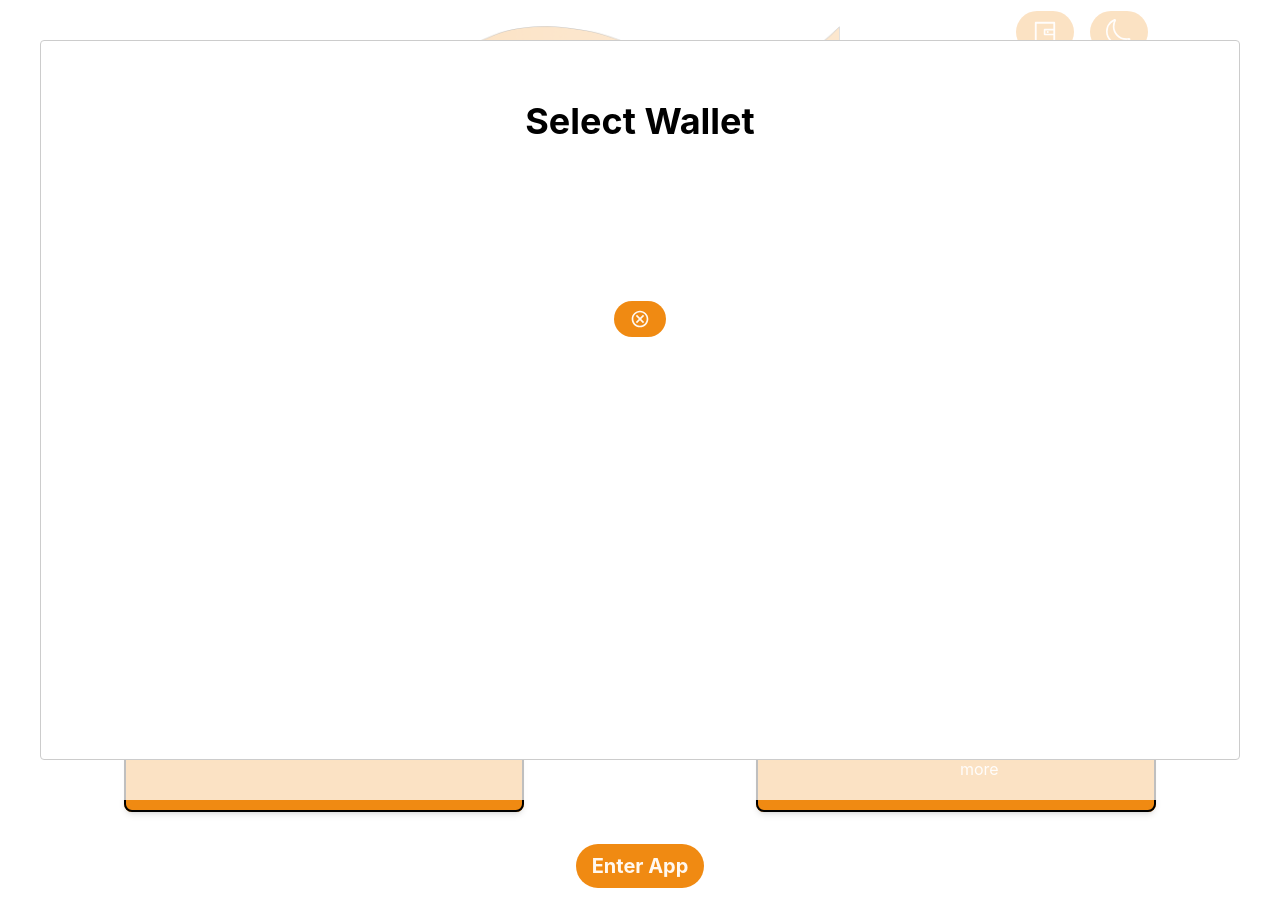
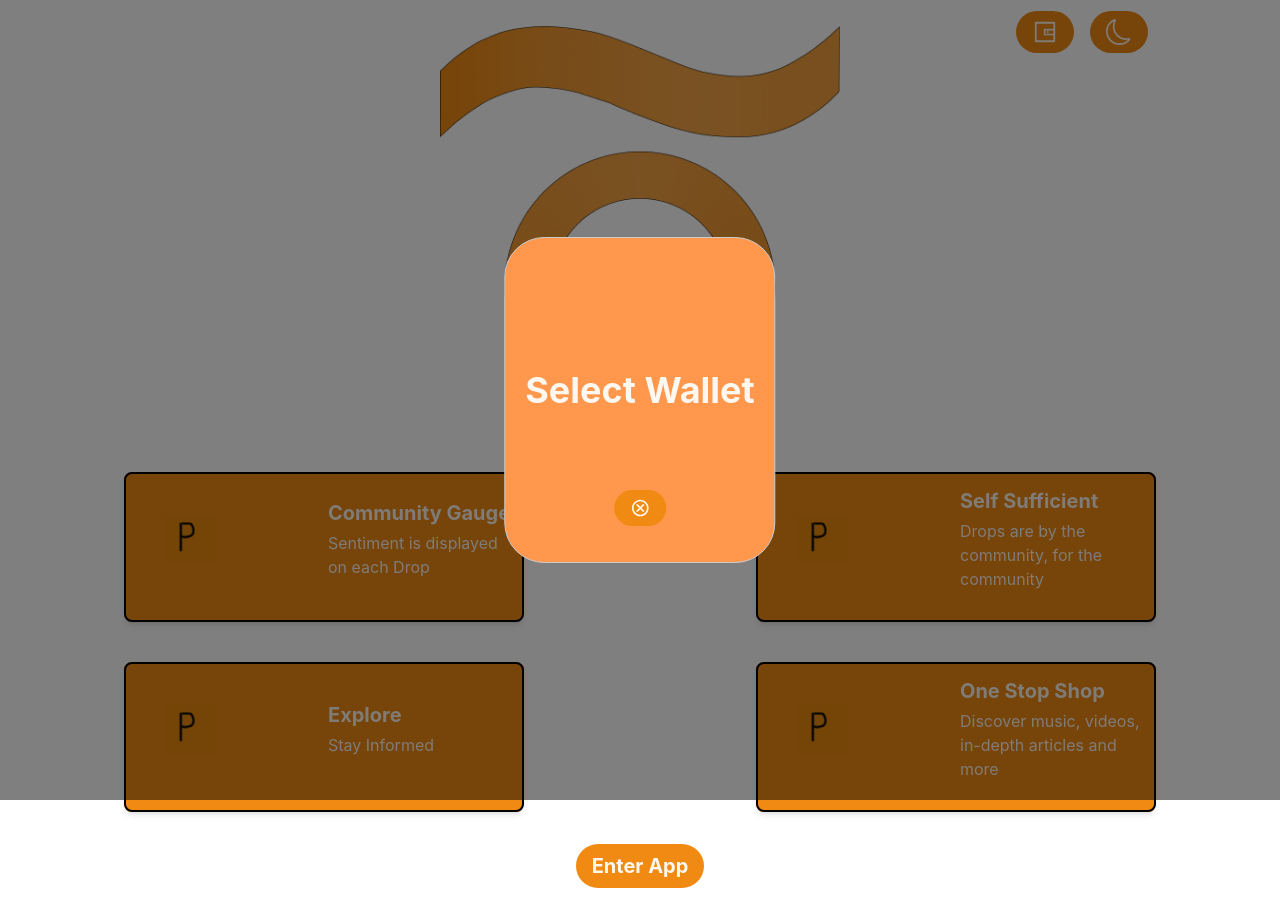
Before and after one commit to Gavriel94/Gaia, a React (Create React App) app in the folder frontend/: page / in a window 1280 px wide. Both pictures are taken after a click on the button 1045 px from the left and 32 px from the top of the page. Built offline with nearby package versions, Linux system fonts and the light colour scheme.

Commit message:
modal styling

```diff
--- a/frontend/src/components/CustomModal.jsx
+++ /dev/null
@@ -1,9 +0,0 @@
-import React from 'react'
-
-const CustomModal = ({ arrayToMap }) => {
-  return (
-    <div>CustomModal</div>
-  )
-}
-
-export default CustomModal
--- a/frontend/src/components/WalletConnectV2.jsx
+++ b/frontend/src/components/WalletConnectV2.jsx
@@ -4,6 +4,7 @@ import LoadingSpinner from './LoadingSpinner'
 import { AiOutlineWallet } from 'react-icons/ai'
 import Modal from 'react-modal'
 import { MdOutlineCancel } from 'react-icons/md'
+import '../modal.css'
 
 import {
     Address,
@@ -55,6 +56,8 @@ import {
 } from "@emurgo/cardano-serialization-lib-asmjs"
 import Title from './Title'
 import { useStateContext } from '../context/ContextProvider'
+import { deepCompareKeys } from '@blueprintjs/core/lib/esm/common/utils'
+import { BiBluetooth } from 'react-icons/bi'
 let Buffer = require('buffer/').Buffer
 
 const WalletConnectV2 = () => {
@@ -98,7 +101,7 @@ const WalletConnectV2 = () => {
         let discardedWallets = [] //remove legacy or unsupported wallets
         for (const key in window.cardano) {
             if (window.cardano[key].enable && wallets.indexOf(key) === -1) {
-                if (key === 'ccvault' || key === 'typhon') {
+                if (key === 'ccvault' || key === 'typhon' || key === 'flint') {
                     discardedWallets.push(key)
                 }
                 else {
@@ -431,55 +434,42 @@ const WalletConnectV2 = () => {
                     })
                     setLoading(false)
                 } else {
-                    console.log('no wallet enabled branch')
-                    // setUtxos(null)
-                    // setCollatUtxos(null)
-                    // setBalance(null)
-                    // setChangeAddress(null)
-                    // setRewardAddress(null)
-                    // setUsedAddress(null)
-
-                    // setTxBody(null)
-                    // setTxBodyCborHex_unsigned('')
-                    // setTxBodyCborHex_signed('')
-                    // setSubmittedTxHash('')
+                    console.log('no wallet enabled')
+                    setConnectedWallet({
+                        Utxos: undefined,
+                        collatUtxos: undefined,
+                        balance: undefined,
+                        changeAddress: null,
+                        rewardAddress: null,
+                        usedAddress: null,
+                        txBody: null,
+                        txBodyCborHex_unsigned: '',
+                        txBodyCborHex_signed: '',
+                        submittedTxHash: ''
+                    })
+                    setLoading(false)
                 }
             } else {
-                console.log('no wallet found branch')
-                // setWalletIsEnabled(false)
-                // setUtxos(null)
-                // setCollatUtxos(null)
-                // setBalance(null)
-                // setChangeAddress(null)
-                // setRewardAddress(null)
-                // setUsedAddress(null)
+                console.log('no wallet found')
+                setConnectedWallet({
+                    walletIsEnabled: false,
+                    Utxos: undefined,
+                    collatUtxos: undefined,
+                    balance: undefined,
+                    changeAddress: null,
+                    rewardAddress: null,
+                    usedAddress: null,
+                    txBody: null,
+                    txBodyCborHex_unsigned: '',
+                    txBodyCborHex_signed: '',
+                    submittedTxHash: ''
 
-                // setTxBody(null)
-                // setTxBodyCborHex_unsigned('')
-                // setTxBodyCborHex_signed('')
-                // setSubmittedTxHash('')
+                })
             }
         } catch (err) {
             console.log(err)
         }
     }
-
-    // const resetWalletSelection = async () => {
-    //     console.log('resetting wallet selection')
-    //     setWalletFound(false)
-    //     setWalletIsEnabled(false)
-    //     setUtxos(null)
-    //     setCollatUtxos(null)
-    //     setBalance(null)
-    //     setChangeAddress(null)
-    //     setRewardAddress(null)
-    //     setUsedAddress(null)
-
-    //     setTxBody(null)
-    //     setTxBodyCborHex_unsigned('')
-    //     setTxBodyCborHex_signed('')
-    //     setSubmittedTxHash('')
-    // }
 
     /**
      * Every transaction requires the transaction builder and setting of protocol parameters
@@ -516,8 +506,12 @@ const WalletConnectV2 = () => {
 
     const openModal = () => {
         pollWallets()
-        setShowModal(true)
-        document.body.style.overflow = 'hidden';
+        setShowModal(!showModal)
+        if(showModal) {
+            document.body.style.overflow = 'unset';
+        } else {
+            document.body.style.overflow = 'hidden';
+        }
     }
 
     const closeModal = () => {
@@ -529,6 +523,34 @@ const WalletConnectV2 = () => {
         const b = 'Balance: ' + Math.round(connectedWallet.balance / 1000000) + ' ₳'
         return b
     }
+
+    Modal.setAppElement("#root")
+
+    // const modalStyle = {
+    //     overlay: {
+    //         position: 'absolute',
+    //         top: '95px',
+    //         bottom: '400px',
+    //         left: '50%',
+    //         marginLeft: 'auto',
+    //         marginRight: 'auto',
+    //         transform: 'translate(-50%, -0%)',
+    //         border: '10px solid #fff',
+    //         borderRadius: '100px',
+    //         overflow: 'hidden',
+    //     },
+    //     content: {
+    //         position: 'absolute',
+    //         top: '0px',
+    //         left: '0px',
+    //         right: '0px',
+    //         bottom: '0px',
+    //         background: '#FF974D',
+    //         overflow: 'scroll',
+    //         WebkitOverflowScrolling: 'touch',
+    //         padding: '5px',
+    //     }
+    // };
 
     return (
         <div className='hidden sm:block'> {/* hidden on mobile */}
@@ -557,13 +579,17 @@ const WalletConnectV2 = () => {
                 <Modal
                     isOpen={showModal}
                     onRequestClose={() => closeModal()}
-                    contentLabel="Wallet Modal"
+                    contentLabel="Wallet select Modal"
                     ariaHideApp={false} //! only false for testing change to true when done
+                    className={'walletModal'}
+                    overlayClassName={'overlayModal'}
                 >
+                <div className='pt-28 text-4xl font-bold
+                    text-light-white
+                    transition-colors duration-500 select-none text-center'>
+                        Select Wallet
+                    </div>
                     <div>
-                        <div className='pb-20 pt-10 text-'>
-                            <Title text={'Select Wallet'} size={'text-4xl'} />
-                        </div>
                         {
 
                             wallets.map(key =>
--- /dev/null
+++ b/frontend/src/modal.css
@@ -0,0 +1,39 @@
+
+/*
+* Using traditional CSS as the react-modal styling is not compatible with Tailwind
+*/
+.walletModal {
+  position: fixed;
+  top: 50%;
+  left: 50%;
+  transform: translate(-50%, -50%);
+
+  border: 1px solid #ccc;
+  background: #FF974D;
+  overflow: scroll;
+  border-radius: 40px;
+  outline: none;
+  padding: 20px;
+}
+
+.overlayModal {
+  position: fixed;
+  top: 0;
+  left: 0;
+  right: 0;
+  bottom: 0;
+  background-color: rgba(0, 0, 0, 0.5);
+}
+
+.ReactModal__Overlay {
+  opacity: 0;
+  transition: opacity 300ms ease-in-out;
+}
+
+.ReactModal__Overlay--after-open {
+  opacity: 1;
+}
+
+.ReactModal__Overlay--before-close {
+  opacity: 0;
+}
```
